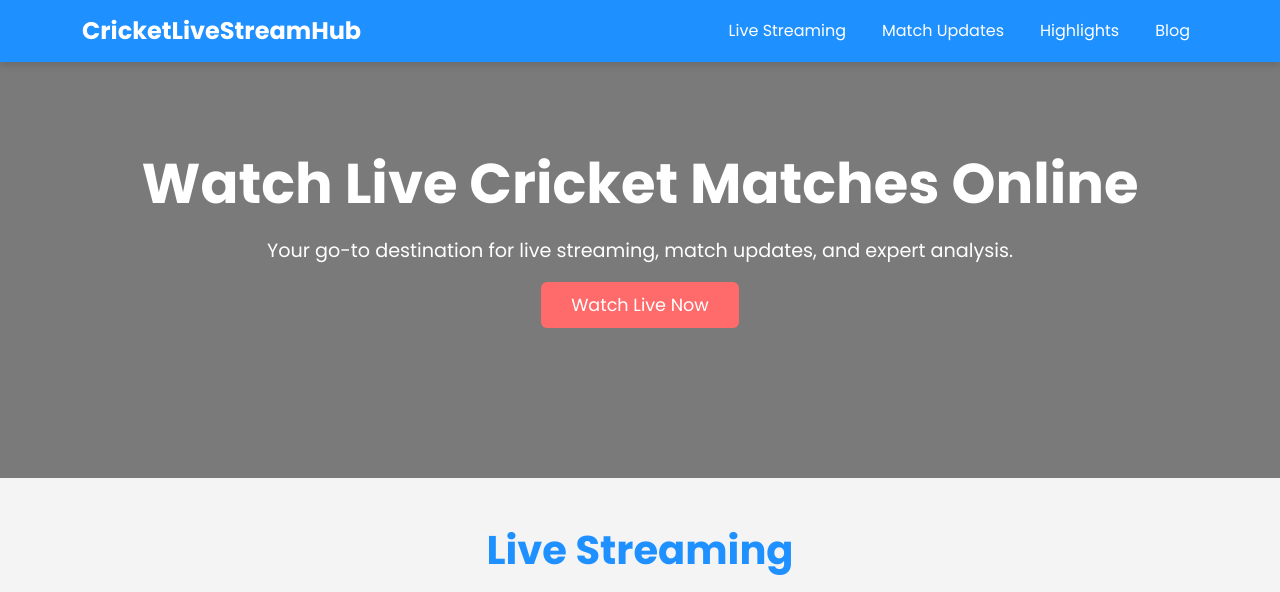
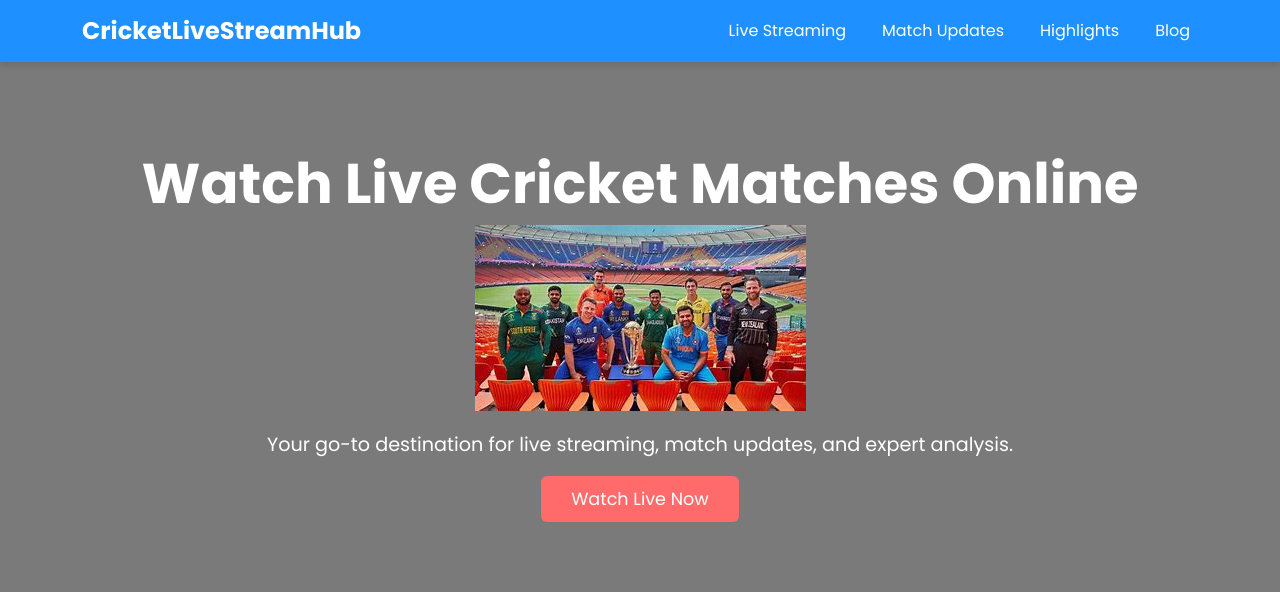
Before and after one commit to Jamil5575/cricket, a plain HTML site: page index.html in a window 1280 px wide. Shown: the top 592 px of the page. Drawn offline with nearby package versions, Linux system fonts and the light colour scheme.

Commit message:
Update index.html

```diff
--- a/index.html
+++ b/index.html
@@ -140,6 +140,7 @@
     <section class="hero-section">
         <div class="container">
             <h1>Watch Live Cricket Matches Online</h1>
+            <img src ="https://github.com/Jamil5575/cricket/blob/main/OIP.jpg?raw=true">
             <p>Your go-to destination for live streaming, match updates, and expert analysis.</p>
             <a href="# <iframe src=https://cdn.crichdplays.ru/embed2.php?id=willow&q=Willow Cricket HD width=95% height=520 frameborder=0 scrolling=no border=0 allow=autoplay allowfullscreen=true marginheight=0 marginwidth=0 webkitallowfullscreen mozallowfullscreen allowfullscreen></iframe>" class="btn btn-primary">Watch Live Now</a>
         </div>
```
